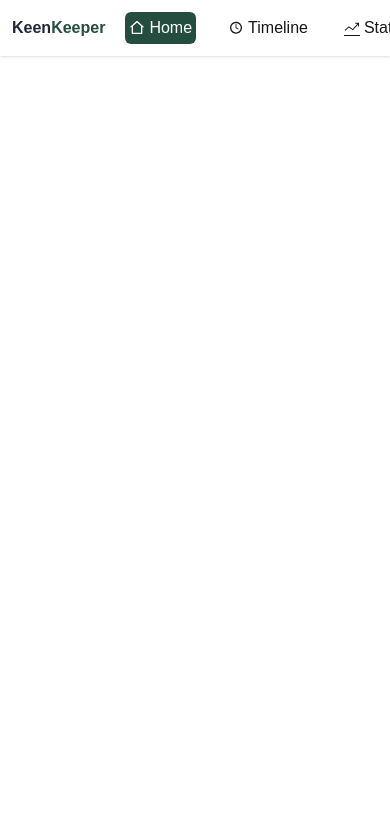
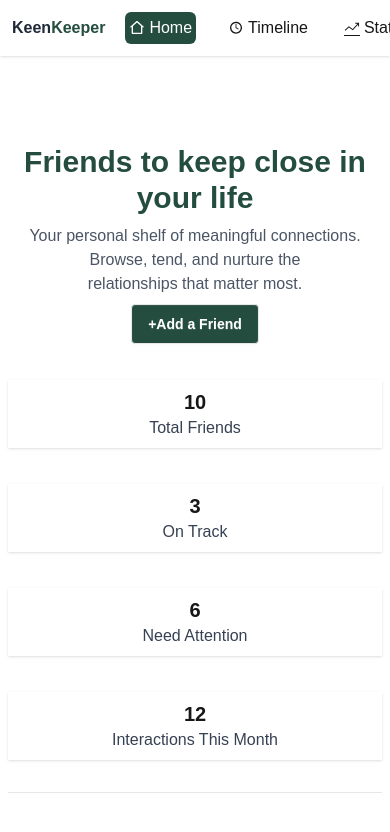
Before and after one commit to salman-ibn-riyaj/assignment-7, a Next.js app: page / in a window 390 px wide. Shown: the top 832 px of the page. Built offline with nearby package versions, Linux system fonts and the light colour scheme.

Commit message:
banner designed as per figma and made responsive for various devices

```diff
--- a/src/app/page.js
+++ b/src/app/page.js
@@ -1,10 +1,11 @@
+import Banner from "@/components/Banner/Banner";
 import Image from "next/image";
 
 export default function Home() {
   return (
     <div className="">
       <main className="">
-
+        <Banner></Banner>
 
 
       </main>
--- /dev/null
+++ b/src/components/Banner/Banner.jsx
@@ -0,0 +1,42 @@
+const Banner = () => {
+  return (
+    <div className="p-2">
+      <div className="space-y-2 text-center mt-20 mb-9">
+        <h2 className="text-3xl text-[#244D3F] font-bold">
+          Friends to keep close in your life
+        </h2>
+        <p className="text-gray-600">
+          Your personal shelf of meaningful connections. Browse, tend, and
+          nurture the <br /> relationships that matter most.
+        </p>
+        <button className="btn bg-[#244D3F] text-white">+Add a Friend</button>
+      </div>
+
+      {/* banner card div starts from here bro!  */}
+
+      <div className="grid grid-cols-1 md:grid-cols-2 lg:grid-cols-4 gap-9 container mx-auto">
+        <div className="text-center shadow p-2">
+          <h3 className="font-semibold text-xl">10</h3>
+          <p className="text-gray-700">Total Friends</p>
+        </div>
+        <div className="text-center shadow p-2">
+          <h3 className="font-semibold text-xl">3</h3>
+          <p className="text-gray-700">On Track</p>
+        </div>
+        <div className="text-center shadow p-2">
+          <h3 className="font-semibold text-xl">6</h3>
+          <p className="text-gray-700">Need Attention</p>
+        </div>
+        <div className="text-center shadow p-2">
+          <h3 className="font-semibold text-xl">12</h3>
+          <p className="text-gray-700">Interactions This Month</p>
+        </div>
+
+      </div>
+      <hr className="text-gray-200 mt-8 mb-3 container mx-auto" />
+
+    </div>
+  );
+};
+
+export default Banner;
```
